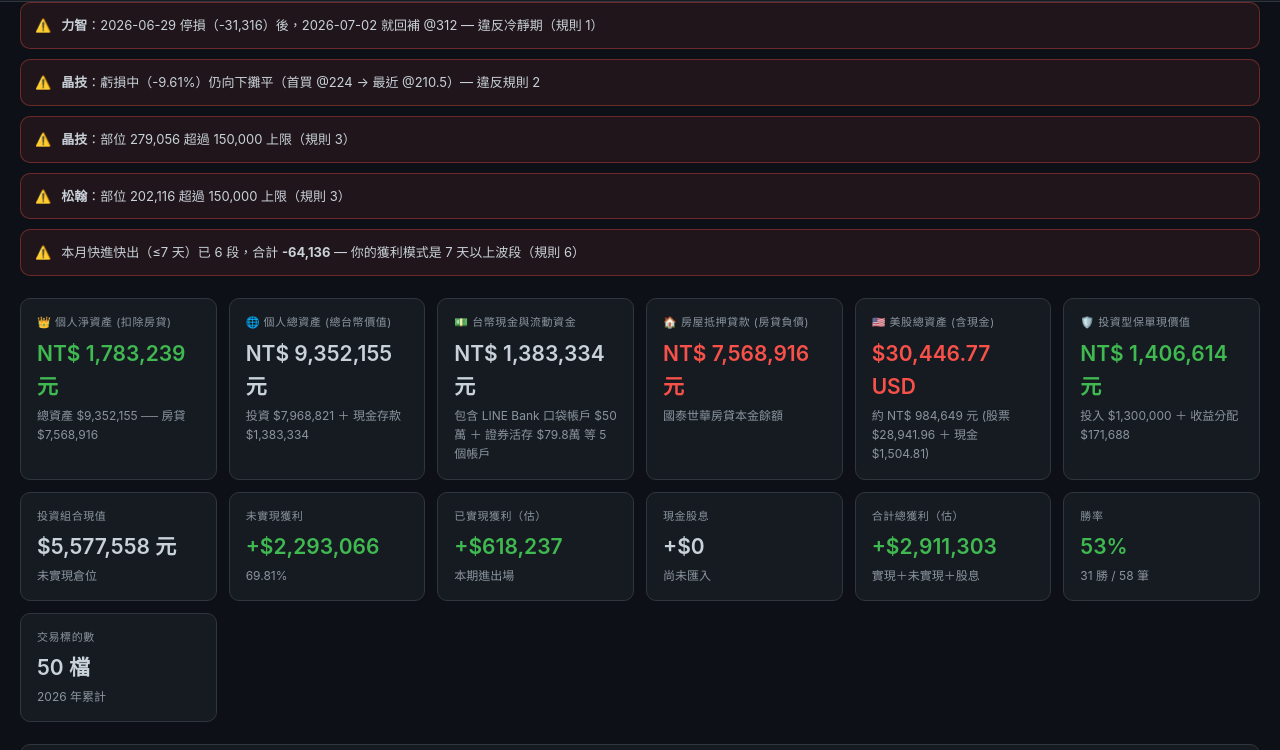
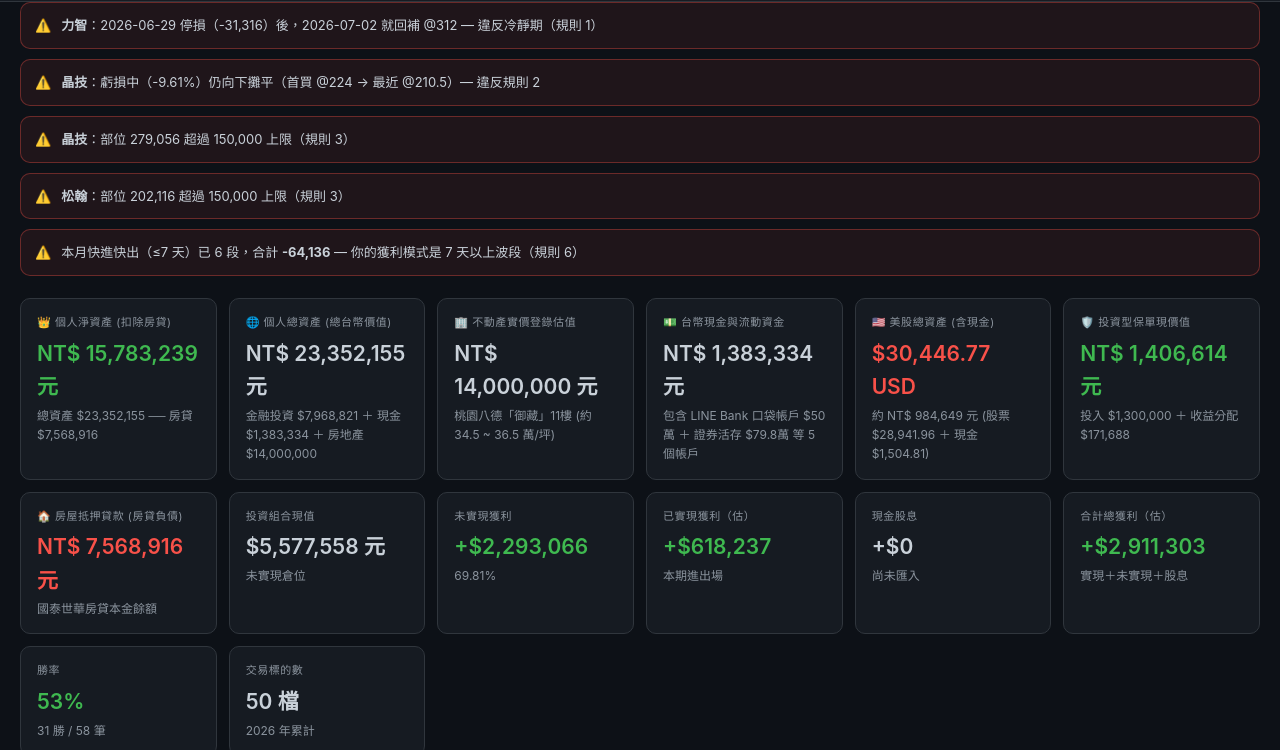
Before and after one commit to kodada55123/travel-app, a plain HTML site: page trading/index.html in a window 1280 px wide. Shown: the part 50-800 px from the top of the page. Drawn offline with nearby package versions, Linux system fonts and the light colour scheme.

Commit message:
feat: 整合桃園八德仁德路不動產實價登錄估值至 Trading 系統

```diff
--- a/trading/data.js
+++ b/trading/data.js
@@ -25,6 +25,21 @@ const CASH_ACCOUNTS = [
 const LIABILITIES = [
   { bank: "國泰世華銀行", type: "房貸", name: "房屋抵押貸款", amount: 7568916, currency: "TWD" }
 ];
+
+// ── 不動產房地產 (實價登錄估值) ─────────────────────────────────
+const REAL_ESTATE = [
+  {
+    community: "御藏",
+    address: "桃園市八德區仁德路153號11樓",
+    type: "住宅大樓 (中高樓層)",
+    estimatedUnitUnitPrice: "34.5 ~ 36.5 萬/坪",
+    estimatedValue: 14000000,
+    mortgage: 7568916,
+    netEquity: 6431084,
+    currency: "TWD"
+  }
+];
+
 
 // ── 未實現持倉 ────────────────────────────────────────────────
 const US_POSITIONS = [
--- a/trading/index.html
+++ b/trading/index.html
@@ -349,6 +349,9 @@ tr:hover td{background:rgba(255,255,255,.03);}
     <h2 style="margin-top:32px;">💵 台幣現金存款與流動資金</h2>
     <div class="tbl-wrap"><table id="tbl-cash"></table></div>
 
+    <h2 style="margin-top:32px;">🏢 不動產房地產 (實價登錄估值)</h2>
+    <div class="tbl-wrap"><table id="tbl-realestate"></table></div>
+
     <h2 style="margin-top:32px;">🏠 負債與房屋抵押貸款</h2>
     <div class="tbl-wrap"><table id="tbl-liabilities"></table></div>
   </div>
@@ -782,14 +785,16 @@ function renderAll() {
   const _INSURANCE = (typeof INSURANCE_POSITIONS !== 'undefined') ? INSURANCE_POSITIONS : [];
   const _CASH_ACCOUNTS = (typeof CASH_ACCOUNTS !== 'undefined') ? CASH_ACCOUNTS : [];
   const _LIABILITIES = (typeof LIABILITIES !== 'undefined') ? LIABILITIES : [];
+  const _REAL_ESTATE = (typeof REAL_ESTATE !== 'undefined') ? REAL_ESTATE : [];
 
   const insuranceTotal = _INSURANCE.reduce((s,p) => s + p.value, 0);
   const insurancePremium = _INSURANCE.reduce((s,p) => s + p.premium, 0);
   const insurancePnl = insuranceTotal - insurancePremium;
   const cashTotal = _CASH_ACCOUNTS.reduce((s,c) => s + c.amount, 0);
   const liabilitiesTotal = _LIABILITIES.reduce((s,l) => s + l.amount, 0);
-
-  if (_US_POSITIONS.length > 0 || _US_CASH > 0 || _INSURANCE.length > 0 || cashTotal > 0) {
+  const realEstateTotal = _REAL_ESTATE.reduce((s,r) => s + r.estimatedValue, 0);
+
+  if (_US_POSITIONS.length > 0 || _US_CASH > 0 || _INSURANCE.length > 0 || cashTotal > 0 || realEstateTotal > 0) {
     const usVal = _US_POSITIONS.reduce((s,p) => s + p.value, 0);
     const usCost = _US_POSITIONS.reduce((s,p) => s + (p.shares * p.avgCost), 0);
     const usPnl = usVal - usCost;
@@ -797,7 +802,7 @@ function renderAll() {
     const usTotalAsset = usVal + _US_CASH;
     const usTotalTWD = Math.round(usTotalAsset * _USD_TWD);
     const investmentTotal = Math.round(totalValue) + usTotalTWD + insuranceTotal;
-    const grossAssets = investmentTotal + cashTotal;
+    const grossAssets = investmentTotal + cashTotal + realEstateTotal;
     const netWorth = grossAssets - liabilitiesTotal;
 
     cards.unshift({
@@ -810,11 +815,20 @@ function renderAll() {
     cards.splice(1, 0, {
       label: "🌐 個人總資產 (總台幣價值)",
       val: "NT$ " + grossAssets.toLocaleString('zh-TW') + " 元",
-      sub: "投資 $" + investmentTotal.toLocaleString() + " ＋ 現金存款 $" + cashTotal.toLocaleString(),
+      sub: "金融投資 $" + investmentTotal.toLocaleString() + " ＋ 現金 $" + cashTotal.toLocaleString() + " ＋ 房地產 $" + realEstateTotal.toLocaleString(),
       color: "neu"
     });
 
-    cards.splice(2, 0, {
+    if (realEstateTotal > 0) {
+      cards.splice(2, 0, {
+        label: "🏢 不動產實價登錄估值",
+        val: "NT$ " + realEstateTotal.toLocaleString('zh-TW') + " 元",
+        sub: "桃園八德「御藏」11樓 (約 34.5 ~ 36.5 萬/坪)",
+        color: "neu"
+      });
+    }
+
+    cards.splice(3, 0, {
       label: "💵 台幣現金與流動資金",
       val: "NT$ " + cashTotal.toLocaleString('zh-TW') + " 元",
       sub: "包含 LINE Bank 口袋帳戶 $50萬 ＋ 證券活存 $79.8萬 等 5 個帳戶",
@@ -822,7 +836,7 @@ function renderAll() {
     });
 
     if (liabilitiesTotal > 0) {
-      cards.splice(3, 0, {
+      cards.splice(4, 0, {
         label: "🏠 房屋抵押貸款 (房貸負債)",
         val: "NT$ " + liabilitiesTotal.toLocaleString('zh-TW') + " 元",
         sub: "國泰世華房貸本金餘額",
@@ -980,6 +994,30 @@ function renderAll() {
         `<tr style="font-weight:600;background:var(--bg3);">
           <td colspan="3">現金與流動資金總計</td>
           <td>NT$ ${cashTotal.toLocaleString('zh-TW')}</td>
+        </tr></tbody>`;
+    }
+  }
+
+  // Real Estate Table
+  if (_REAL_ESTATE.length > 0) {
+    const reHead = `<thead><tr>
+      <th>社區名稱</th><th>物件地址</th><th>房屋型態</th><th>實價登錄單價行情</th><th>預估市場現值</th><th>房屋淨權益 (扣除房貸)</th>
+    </tr></thead>`;
+    const reRows = _REAL_ESTATE.map(r => `<tr>
+      <td><strong>${r.community}</strong></td>
+      <td style="color:var(--muted);">${r.address}</td>
+      <td><span class="badge b-stock">${r.type}</span></td>
+      <td>${r.estimatedUnitUnitPrice}</td>
+      <td style="font-weight:600;">NT$ ${r.estimatedValue.toLocaleString('zh-TW')}</td>
+      <td class="${cls(r.netEquity)}">NT$ ${r.netEquity.toLocaleString('zh-TW')}</td>
+    </tr>`).join("");
+    const reElem = document.getElementById("tbl-realestate");
+    if (reElem) {
+      reElem.innerHTML = reHead + "<tbody>" + reRows +
+        `<tr style="font-weight:600;background:var(--bg3);">
+          <td colspan="4">不動產估值總計</td>
+          <td>NT$ ${realEstateTotal.toLocaleString('zh-TW')}</td>
+          <td class="up">NT$ ${(_REAL_ESTATE.reduce((s,r)=>s+r.netEquity,0)).toLocaleString('zh-TW')}</td>
         </tr></tbody>`;
     }
   }
```
